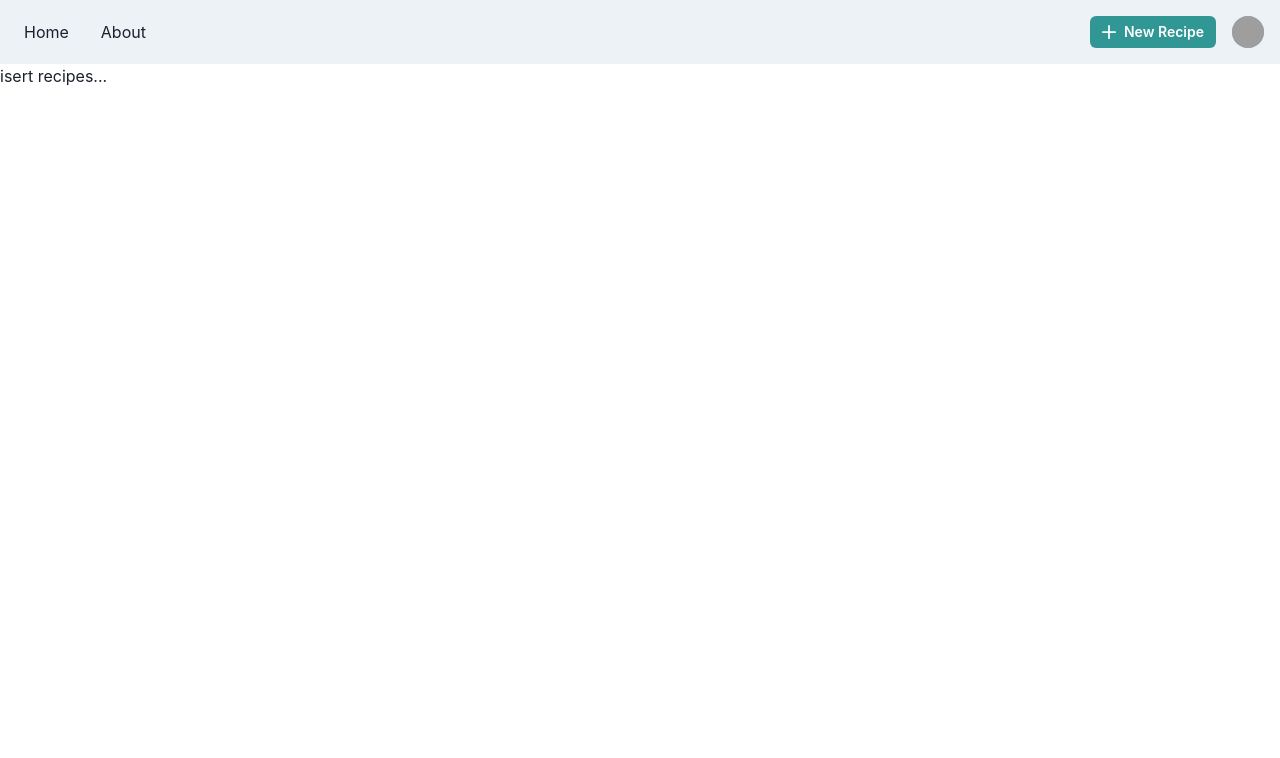
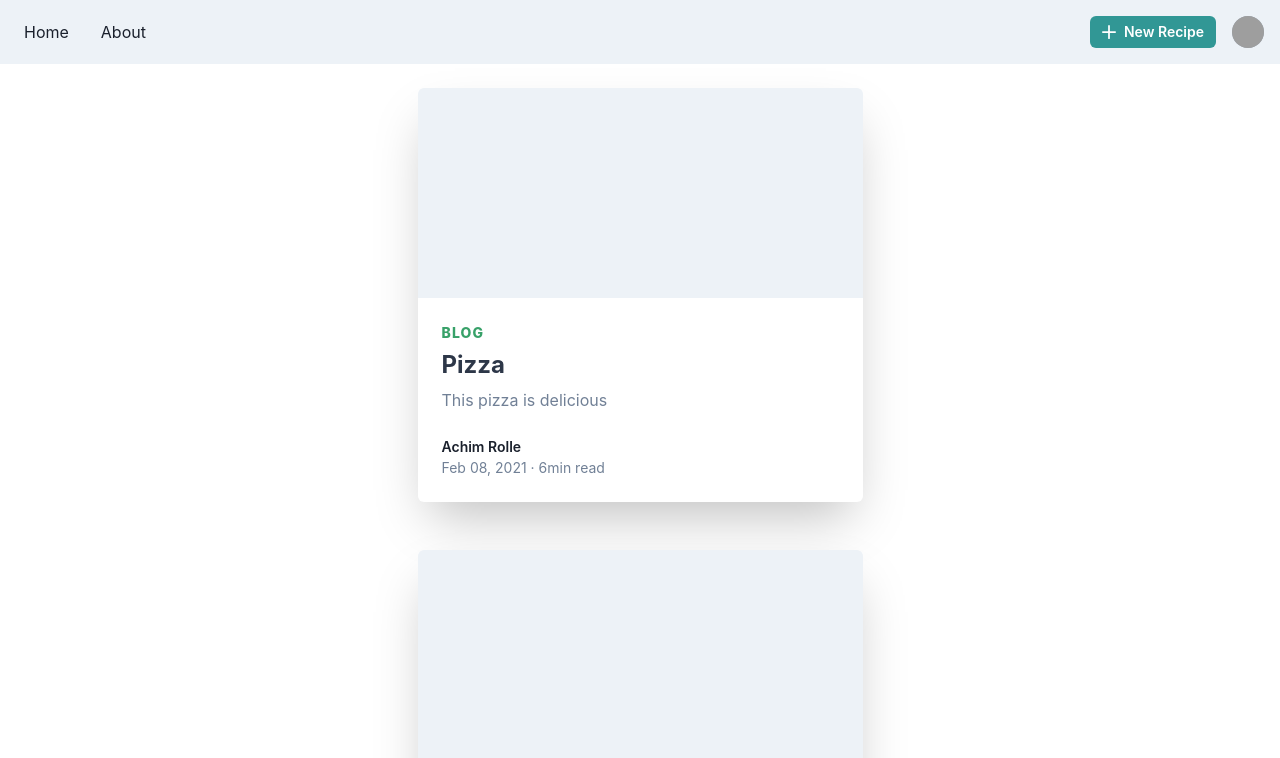
Before and after one commit to jonatso/recipe-club, a Next.js app in the folder client/: page / in a window 1280 px wide. Shown: the top 758 px of the page. Built offline with nearby package versions, Linux system fonts and the light colour scheme; grey boxes are pictures that could not be loaded.

Commit message:
added recipe cards
Co-authored-by: sjbjerke <sjbjerke@ntnu.no>

```diff
--- /dev/null
+++ b/client/components/recipecard/index.js
@@ -0,0 +1,69 @@
+import Image from 'next/image';
+import {
+  Box,
+  Center,
+  Heading,
+  Text,
+  Stack,
+  Avatar,
+  useColorModeValue,
+} from '@chakra-ui/react';
+
+export default function RecipeCard({name, description}) {
+  return (
+    <Center py={6}>
+      <Box
+        maxW={'445px'}
+        w={'full'}
+        bg={useColorModeValue('white', 'gray.900')}
+        boxShadow={'2xl'}
+        rounded={'md'}
+        p={6}
+        overflow={'hidden'}>
+        <Box
+          h={'210px'}
+          bg={'gray.100'}
+          mt={-6}
+          mx={-6}
+          mb={6}
+          pos={'relative'}>
+          {/* <Image
+            src={
+              'https://images.unsplash.com/photo-1515378791036-0648a3ef77b2?ixid=MXwxMjA3fDB8MHxwaG90by1wYWdlfHx8fGVufDB8fHw%3D&ixlib=rb-1.2.1&auto=format&fit=crop&w=1350&q=80'
+            }
+            layout={'fill'}
+          /> */}
+        </Box>
+        <Stack>
+          <Text
+            color={'green.500'}
+            textTransform={'uppercase'}
+            fontWeight={800}
+            fontSize={'sm'}
+            letterSpacing={1.1}>
+            Blog
+          </Text>
+          <Heading
+            color={useColorModeValue('gray.700', 'white')}
+            fontSize={'2xl'}
+            fontFamily={'body'}>
+            {name}
+          </Heading>
+          <Text color={'gray.500'}>
+            {description}
+          </Text>
+        </Stack>
+        <Stack mt={6} direction={'row'} spacing={4} align={'center'}>
+          {/* <Avatar
+            src={'https://avatars0.githubusercontent.com/u/1164541?v=4'}
+            alt={'Author'}
+          /> */}
+          <Stack direction={'column'} spacing={0} fontSize={'sm'}>
+            <Text fontWeight={600}>Achim Rolle</Text>
+            <Text color={'gray.500'}>Feb 08, 2021 · 6min read</Text>
+          </Stack>
+        </Stack>
+      </Box>
+    </Center>
+  );
+}
--- a/client/pages/index.js
+++ b/client/pages/index.js
@@ -1,15 +1,107 @@
 import React, { useState, useEffect } from "react";
 import { Box } from "@chakra-ui/react";
+import RecipeCard from "../components/recipecard";
 
 export default function Home() {
 	const [data, setData] = useState(null);
 	const [isLoading, setLoading] = useState(false);
+	const [recipes, setRecipes] = useState([
+		{
+			id: 1,
+			name: "Pizza",
+			ingredients: [
+				{
+					id: 1,
+					name: "Dough",
+					quantity: "1",
+					unit: "kg",
+				},
+				{
+					id: 2,
+					name: "Tomato",
+					quantity: "1",
+					unit: "kg",
+				},
+				{
+					id: 3,
+					name: "Cheese",
+					quantity: "1",
+					unit: "kg",
+				},
+			],
+			description: "This pizza is delicious",
+		},
+		{
+			id: 2,
+			name: "Burger",
+			ingredients: [
+				{
+					id: 1,
+					name: "Dough",
+					quantity: "1",
+					unit: "kg",
+				},
 
+				{
+					id: 2,
+					name: "Tomato",
+					quantity: "1",
+					unit: "kg",
+				},
+				{
+					id: 3,
+					name: "Cheese",
+					quantity: "1",
+					unit: "kg",
+				},
+			],
+			description: "This burger is the best. My favourite recipe",
+		},
+		{
+			id: 3,
+			name: "Pasta",
+			ingredients: [
+				{
+					id: 1,
+					name: "Dough",
+					quantity: "1",
+					unit: "kg",
+				},
+				{
+					id: 2,
+					name: "Tomato",
+					quantity: "1",
+					unit: "kg",
+				},
+				{
+					id: 3,
+					name: "Cheese",
+					quantity: "1",
+					unit: "kg",
+				},
+				{
+					id: 4,
+					name: "Pasta",
+					quantity: "1",
+					unit: "kg",
+				},
+				{
+					id: 5,
+					name: "Salt",
+					quantity: "1",
+					unit: "kg",
+				},
+			],
+			description: "This pasta is delicious with EXTRA dough!"
+			}
+	]);
 
 
 	return (
 		<div>
-			isert recipes...
+			{recipes.map((recipe) => (
+				<RecipeCard name={recipe.name} description={recipe.description}/>
+			))}
 		</div>
 	);
 }
```
